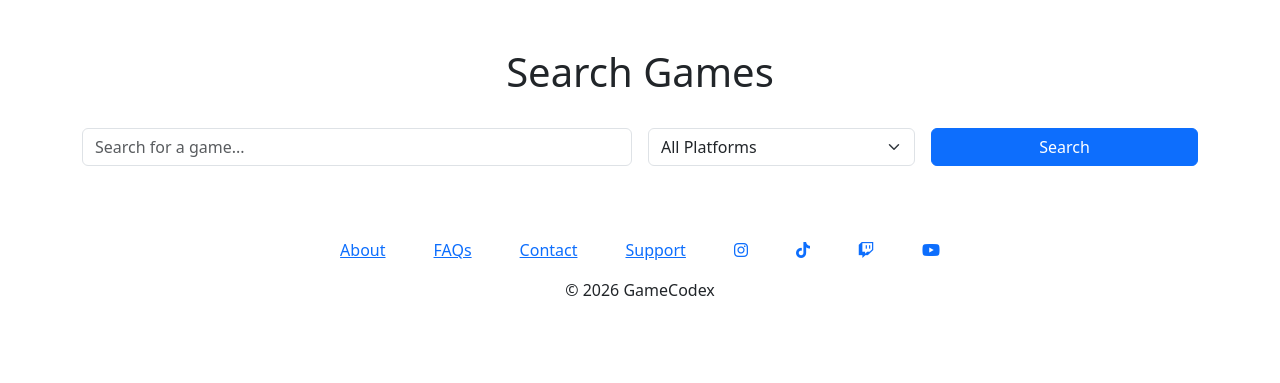
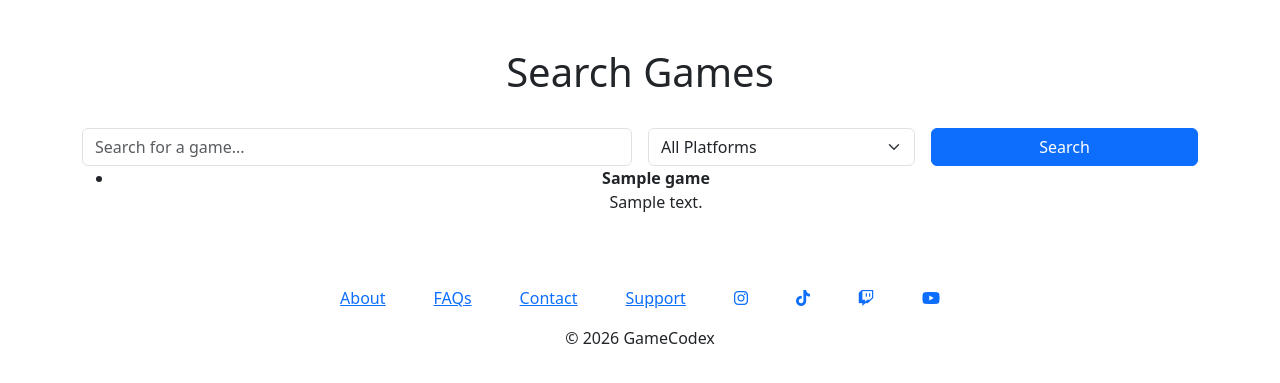
Before and after one commit to louisfjames/gamecodex, a Django app: template games/templates/games/search.html in a window 1280 px wide. Shown: the part 56-439 px from the top of the page. Run offline with Django 4.2, Linux system fonts and the light colour scheme; the template is opened without the code that fills it: most values are stand-ins (such as "Sample title", 1, 10 or a date in 2020); parts of the project's set-up code (start-up, migrations or seed data) failed here and were passed over; some libraries are stand-ins or nearby versions.

Commit message:
feat: add basic search template with form, error handling and results list

```diff
--- a/games/templates/games/search.html
+++ b/games/templates/games/search.html
@@ -33,7 +33,22 @@
 
 
     <!-- Search Results -->
+    {% if error %}
+        <p class="error">{{ error }}</p>
+    {% endif %}
 
+    {% if results %}
+        <ul>
+            {% for game in results %}
+                <li>
+                    <strong>{{ game.name }}</strong>
+                    {% if game.summary %}
+                        <p>{{ game.summary }}</p>
+                    {% endif %}
+                </li>
+            {% endfor %}
+        </ul>
+    {% endif %}
 
 </section>
 {% endblock %}
--- a/games/views.py
+++ b/games/views.py
@@ -5,7 +5,7 @@ def search_view(request):
     query = request.GET.get("q", "")
     response = search_games(query)
 
-    return render(request, "search.html", {
+    return render(request, "games/search.html", {
         "query": query,
         "error": response["error"],
         "results": response["results"],
```
